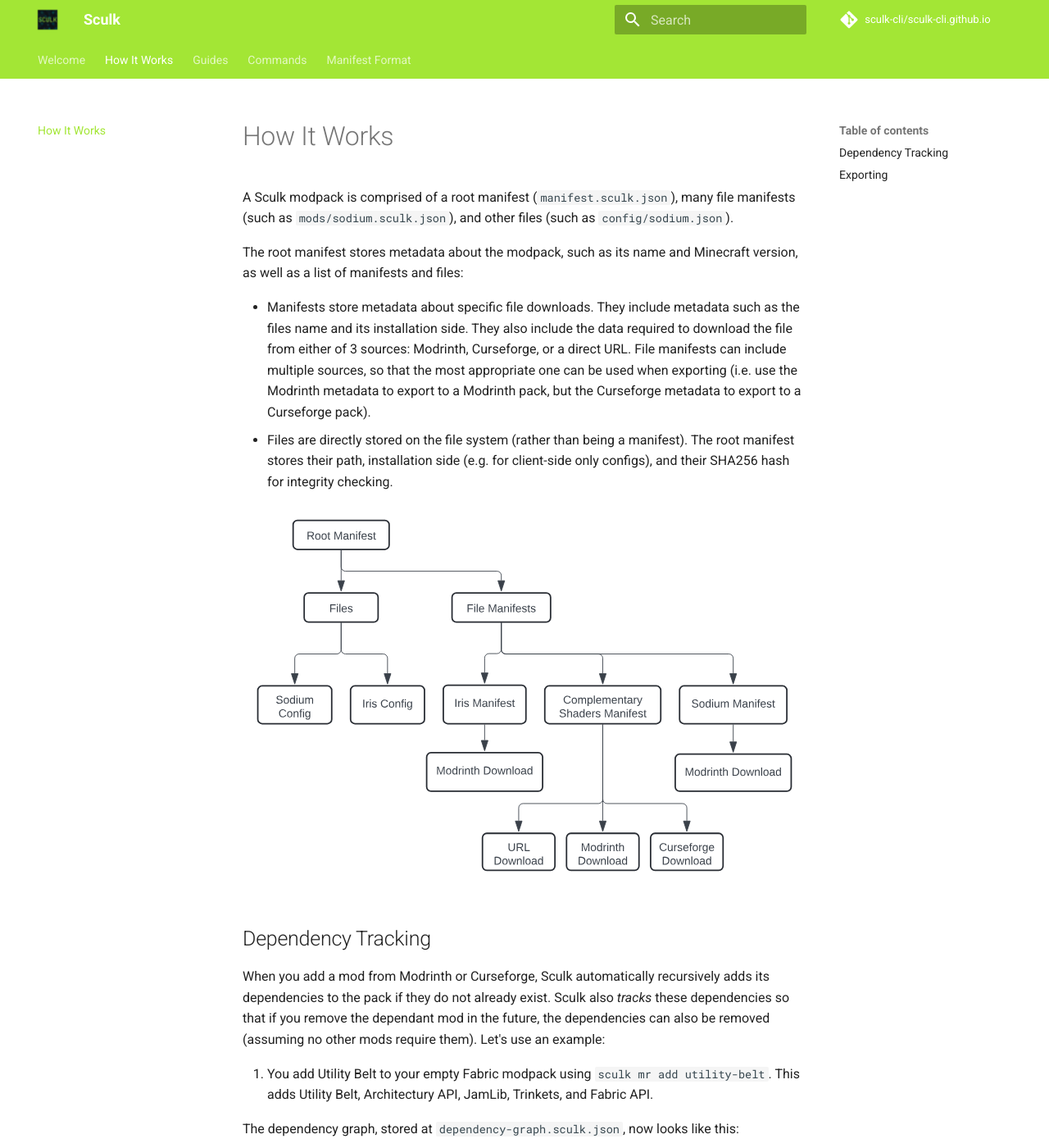
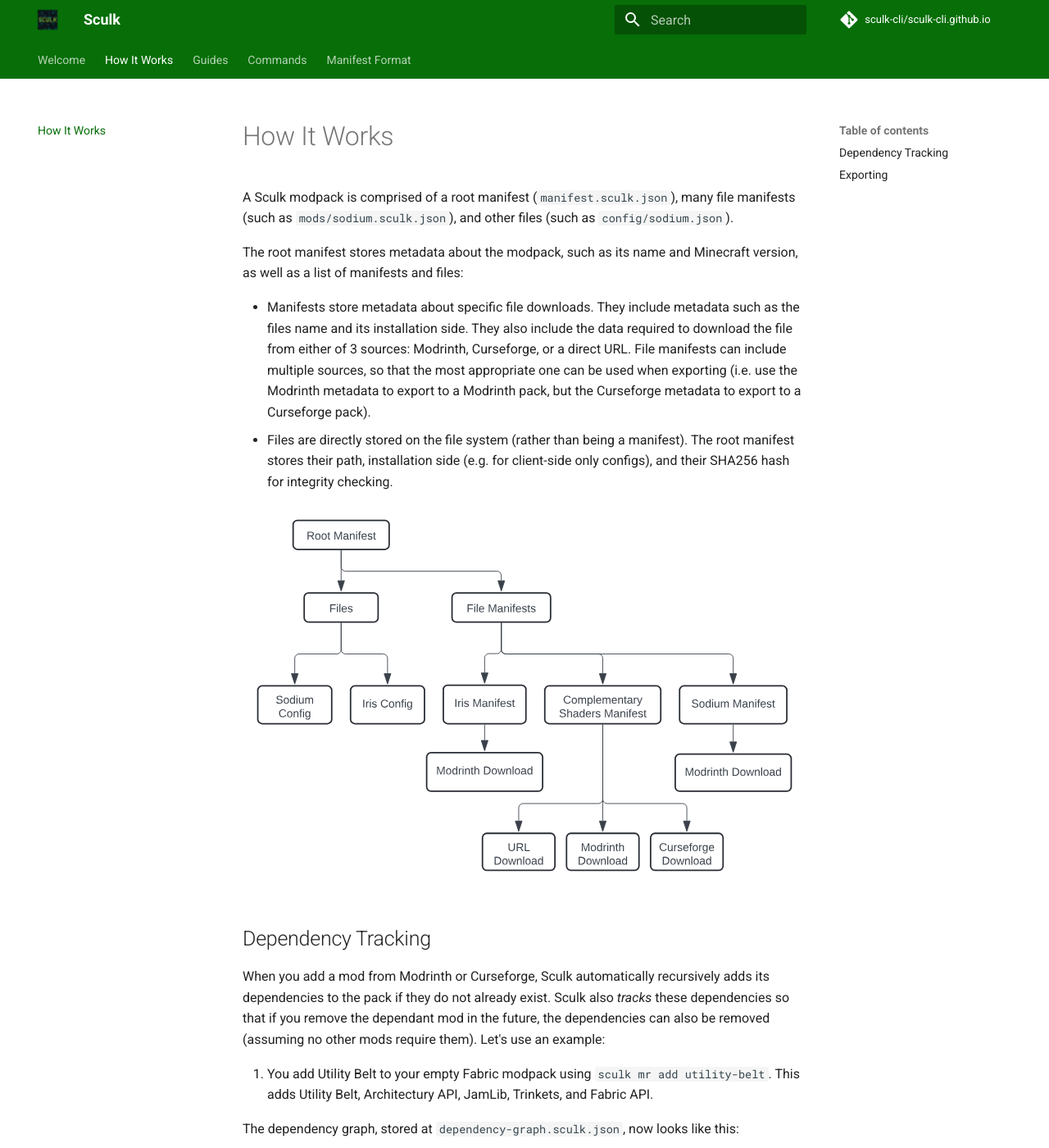
Before and after one commit to sculk-cli/sculk-cli.github.io, an MkDocs documentation site: the page built from docs/how-it-works.md, in a window 1280 px wide and 1400 px high. Shown: the whole window at 82% size. Built offline with MkDocs 1.6.1 and Material for MkDocs 9.7.7, drawn with Linux system fonts in a browser that asks for light colours; comment, search, counter and statistics services are not loaded.

Commit message:
feat: change colour

```diff
--- a/docs/stylesheets/extra.css
+++ b/docs/stylesheets/extra.css
@@ -1,5 +1,5 @@
 :root {
-  --md-primary-fg-color: #a3e635;
-  --md-primary-fg-color--light: #a3e635;
-  --md-primary-fg-color--dark: #a3e635;
+  --md-primary-fg-color: #076e08;
+  --md-primary-fg-color--light: #076e08;
+  --md-primary-fg-color--dark: #076e08;
 }
```
